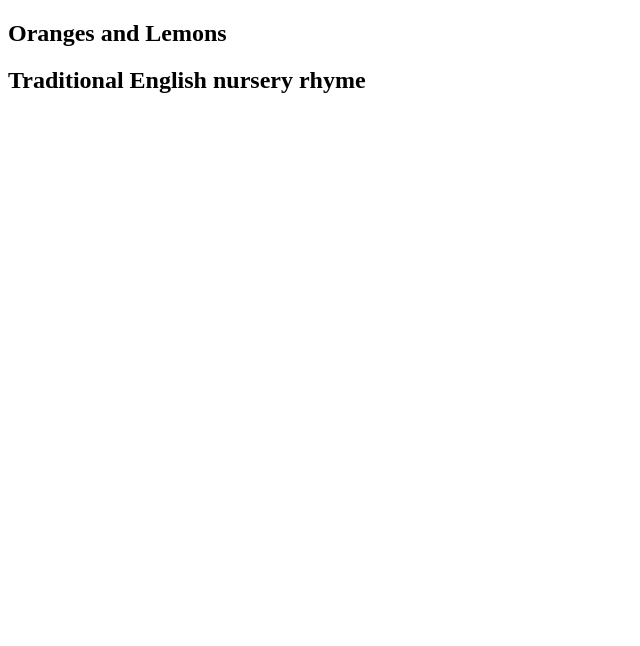
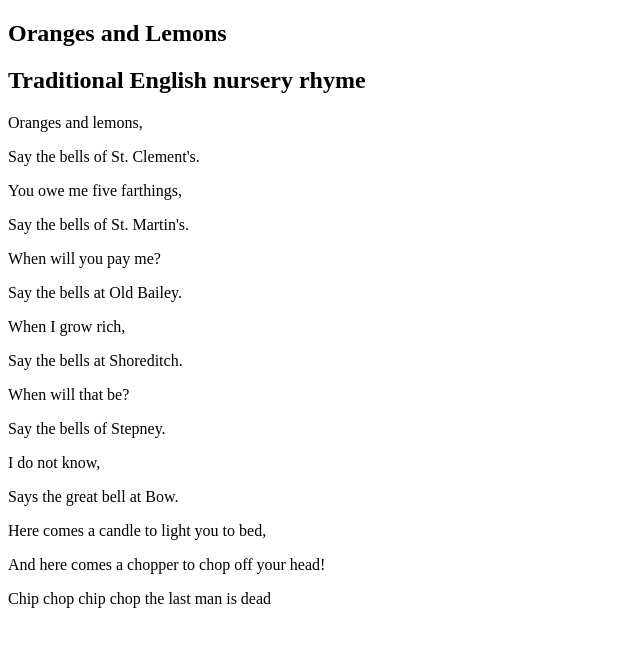
Before and after one commit to wnwarchdev/kodilla04, a plain HTML site: page index.html in a window 1280 px wide. Shown: the whole page, without its empty margins (0-640 px from the left). Drawn offline with Linux system fonts and the light colour scheme.

Commit message:
Add section class=text

```diff
--- a/index.html
+++ b/index.html
@@ -11,7 +11,45 @@
         <h2>Traditional English nursery rhyme</h2>
     </section>
 
+    <section class="text">
 
+      <div class="strophe">
+        <p>Oranges and lemons,</p>
+        <p>Say the bells of St. Clement's.</p>
+      </div>
+
+      <div class="strophe">
+        <p>You owe me five farthings,</p>
+        <p>Say the bells of St. Martin's.</p>
+      </div>
+
+      <div class="strophe">
+        <p>When will you pay me?</p>
+        <p>Say the bells at Old Bailey.</p>
+      </div>
+
+      <div class="strophe">
+        <p>When I grow rich,</p>
+        <p>Say the bells at Shoreditch.</p>
+      </div>
+
+      <div class="strophe">
+        <p>When will that be?</p>
+        <p>Say the bells of Stepney.</p>
+      </div>
+
+      <div class="strophe">
+        <p>I do not know,</p>
+        <p>Says the great bell at Bow.</p>
+      </div>
+
+      <div class="strophe">
+        <p>Here comes a candle to light you to bed,</p>
+        <p>And here comes a chopper to chop off your head!</p>
+        <p>Chip chop chip chop the last man is dead</p>
+      </div>
+
+    </section>
 
   </body>
 </html>
```
